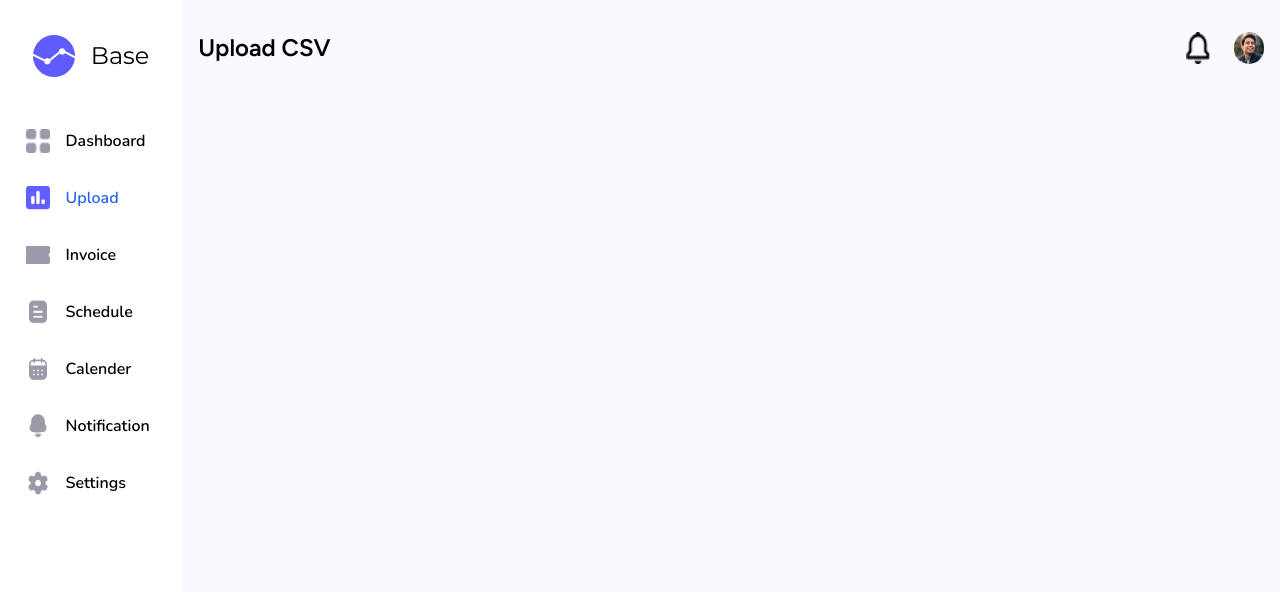
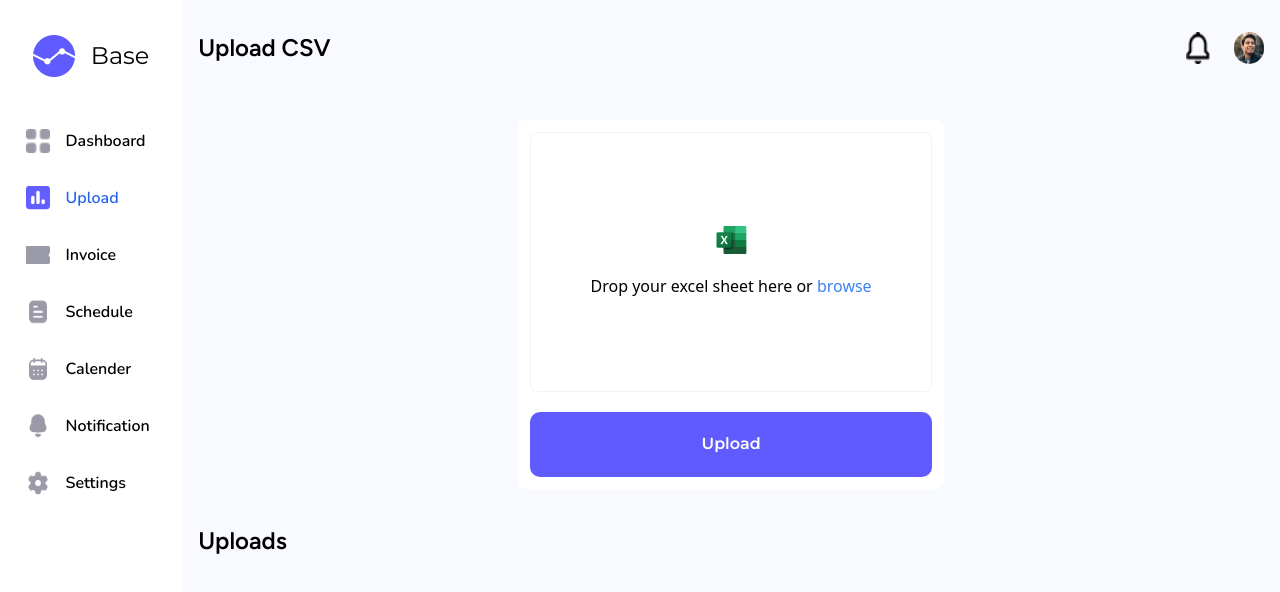
Before and after one commit to nandakishor-Dev/assignment, a React (Vite) app: page /dashboard in a window 1280 px wide. Shown: the top 592 px of the page. Built offline with nearby package versions, Linux system fonts and the light colour scheme.

Commit message:
upload functionality

```diff
--- a/package.json
+++ b/package.json
@@ -10,6 +10,8 @@
     "preview": "vite preview"
   },
   "dependencies": {
+    "papaparse": "^5.4.1",
+    "prop-types": "^15.8.1",
     "react": "^18.2.0",
     "react-dom": "^18.2.0",
     "react-router-dom": "^6.22.3"
--- a/src/components/Button.jsx
+++ b/src/components/Button.jsx
@@ -1,9 +1,15 @@
 import React from 'react'
+import PropTypes from 'prop-types';
 
-export const Button = ({ text }) => {
+export const Button = ({ text,handleClick }) => {
     return (
         <>
-            <button type='submit' className='bg-[#605bff] text-[white] border-[none] rounded-[10px] w-full h-full font-semibold font-montserrat'>{text}</button>
+            <button type='submit' onClick={handleClick} className='bg-[#605bff] text-[white] border-[none] rounded-[10px] w-full h-full font-semibold font-montserrat'>{text}</button>
         </>
     )
 }
+
+Button.propTypes = {
+    text: PropTypes.string.isRequired,
+    handleClick: PropTypes.func
+};
--- /dev/null
+++ b/src/components/DragZone.jsx
@@ -0,0 +1,25 @@
+import React from 'react';
+
+const DragZone = ({ handleFileSelect, uploadData, children }) => {
+    const handleDragOver = (event) => {
+        event.preventDefault();
+    };
+
+    const handleDrop = (event) => {
+        event.preventDefault();
+        const fileList = event.dataTransfer.files;
+        handleFileSelect(fileList);
+    };
+
+    return (
+        <div
+            onDragOver={handleDragOver}
+            onDrop={handleDrop}
+            className='rounded-lg bg-white h-4/5 w-2/5 flex flex-col gap-5 p-3 mt-14'
+        >
+            {children}
+        </div>
+    );
+};
+
+export default DragZone;
--- /dev/null
+++ b/src/components/Table.jsx
@@ -0,0 +1,57 @@
+import React from 'react'
+
+export const Table = ({ tableData, showData }) => {
+    return (
+        <>
+            {showData &&
+                <div className='h-96  bg-tablebg w-11/12 rounded-lg p-4'>
+                    <div className='h-16  flex items-center'>
+                        <div className='w-1/5'><span className='text-sm font-figtree font-normal pl-3'>Sl No.</span></div>
+                        <div className='w-1/5'><span className='text-sm font-figtree font-normal pl-3 '>Links</span></div>
+                        <div className='w-1/5'><span className='text-sm font-figtree font-normal pl-3 '>Prefix</span></div>
+                        <div className='w-1/5'><span className='text-sm font-figtree font-normal pl-3 '>Add Tags</span></div>
+                        <div className='w-2/6'><span className='text-sm font-figtree font-normal pl-3 '>Selected Tags</span></div>
+                    </div>
+                    <div className='pt-5 gap-5 flex h-78 flex-col overflow-scroll'>
+
+                        {tableData && tableData.map((row, index) => (
+                            <div className='bg-white flex h-16 rounded-lg  items-center'>
+                                <div className='w-1/5'><span className='text-sm font-figtree font-normal pl-3 '>0{index + 1}</span></div>
+                                <div className='w-1/5'><span className='text-sm font-figtree font-normal pl-3 underline text-blue-500 '>{row?.links}</span></div>
+                                <div className='w-1/5'><span className='text-sm font-figtree font-normal pl-3'>{row?.prefix}</span></div>
+                                <div className='w-1/5'><div className='text-sm font-figtree font-normal pl-3'><select className='p-2 border border-gray-200 rounded-lg' name="" id="">
+                                    <option selected disabled value="
+">
+                                        Select Tag
+
+                                    </option>
+                                    {/* <option value="
+                            ">
+
+                            {row?.selecttags[0]}
+                            </option> */}
+                                </select>
+                                </div></div>
+                                <div className='w-2/6 text-sm font-figtree font-normal pl-3 '>
+                                    <div className='bg-blue-500 rounded-md p-1 h-6 w-16 text-white text-xs flex justify-center items-center'>
+
+                                        Tag 1
+
+                                    </div>
+                                </div>
+                            </div>
+                        ))}
+
+                    </div>
+                </div>
+
+
+
+            }
+        </>
+
+
+
+
+    )
+}
--- a/src/pages/Dashboard/Dashboard.jsx
+++ b/src/pages/Dashboard/Dashboard.jsx
@@ -1,4 +1,4 @@
-import React from 'react'
+import React, { useState } from 'react'
 import logo from '../../assets/images/Subtract.png'
 import { SidebarOption } from '../../components/SidebarOption'
 import dashboard from '../../assets/images/dashboard.png'
@@ -10,9 +10,48 @@ import calendar from '../../assets/images/Calendar.png'
 import upload from '../../assets/images/upload.svg'
 import noti from '../../assets/images/noti.png'
 import profile from '../../assets/images/profile.png'
+import { Button } from "../../components/Button";
+import { Table } from '../../components/Table'
+import excel from '../../assets/images/excel.png'
+import papaparse from 'papaparse'
 
 
 export const Dashboard = () => {
+    const [csvData, setCsvData] = useState()
+    const [showData, setShowData] = useState(false)
+
+    const handleDragOver = (event) => {
+        event.preventDefault();
+    };
+
+    const handleFileSelect = (e) => {
+        // setUploadFiles(e.target.files[0]);
+        setShowData(false)
+
+        const reader = new FileReader();
+        reader.onload = (event) => {
+            const csvContent = event.target.result;
+            papaparse.parse(csvContent, {
+                header: true,
+                complete: function (results) {
+                    const data = results.data;
+
+                    setCsvData(data);
+                },
+            });
+        };
+
+        reader.readAsText(e.target.files[0]);
+    }
+
+    //   console.log("file",file)
+
+    const uploadData=()=>{
+        setShowData(true)
+    }
+
+
+    console.log({ csvData })
     return (
         <div className='flex'>
             <div className='bg-white w-1/6 h-screen'>
@@ -30,7 +69,7 @@ export const Dashboard = () => {
                     <SidebarOption text="Settings" image={setting} />
                 </div>
             </div>
-            <div className='bg-custom h-screen w-full pl-4 pr-4 pt-8'>
+            <div className='bg-custom  w-full pl-4 pr-4 pt-8'>
                 <div className='h-18 flex justify-between '>
                     <div><span className='font-figtree font-semibold text-2xl'>Upload CSV</span></div>
                     <div className='flex gap-6 justify-center align-middle'>
@@ -44,7 +83,36 @@ export const Dashboard = () => {
                     </div>
 
                 </div>
-                <div>
+                <div className=' h-full flex flex-col'>
+                    <div className='h-3/5  flex  justify-center '>
+
+                        <div
+                         onDragOver={handleDragOver}
+                         onDrop={handleFileSelect}
+                          className='rounded-lg bg-white h-4/5 w-2/5 flex flex-col gap-5 p-3 mt-14'  >
+                            <div className='border border-dotted rounded-lg h-4/5 flex items-center justify-center flex-col gap-5'>
+                                <div><img src={excel} alt="" /></div>
+                                <div>
+                                    Drop your excel sheet here or
+                                    <label htmlFor="fileInput" className='text-blue-500 cursor-pointer'> browse</label>
+                                    <input type="file" id="fileInput" style={{ display: 'none' }} accept=".csv" onChange={handleFileSelect} />
+                                </div>
+
+                            </div>
+                            <div className='h-1/5 '>
+                                <Button handleClick={uploadData} text="Upload" />
+                            </div>
+                        </div>
+                    </div>
+
+                    <div className=' h-2/5'>
+                        <p className='font-figtree font-semibold text-2xl'>Uploads</p>
+                        <div className='flex items-center justify-center pt-5'>
+
+                            <Table tableData={csvData} showData={showData} />
+                        </div>
+
+                    </div>
 
                 </div>
             </div>
--- a/tailwind.config.js
+++ b/tailwind.config.js
@@ -12,6 +12,7 @@ export default {
       },
       colors: {
         custom: '#f8faff',
+        tablebg:'#F5F5F5'
       },
     },
   },
```
Also changed, not shown: src/assets/images/excel.png (added), 1 other file (tests, documents, lock files or other folders).
